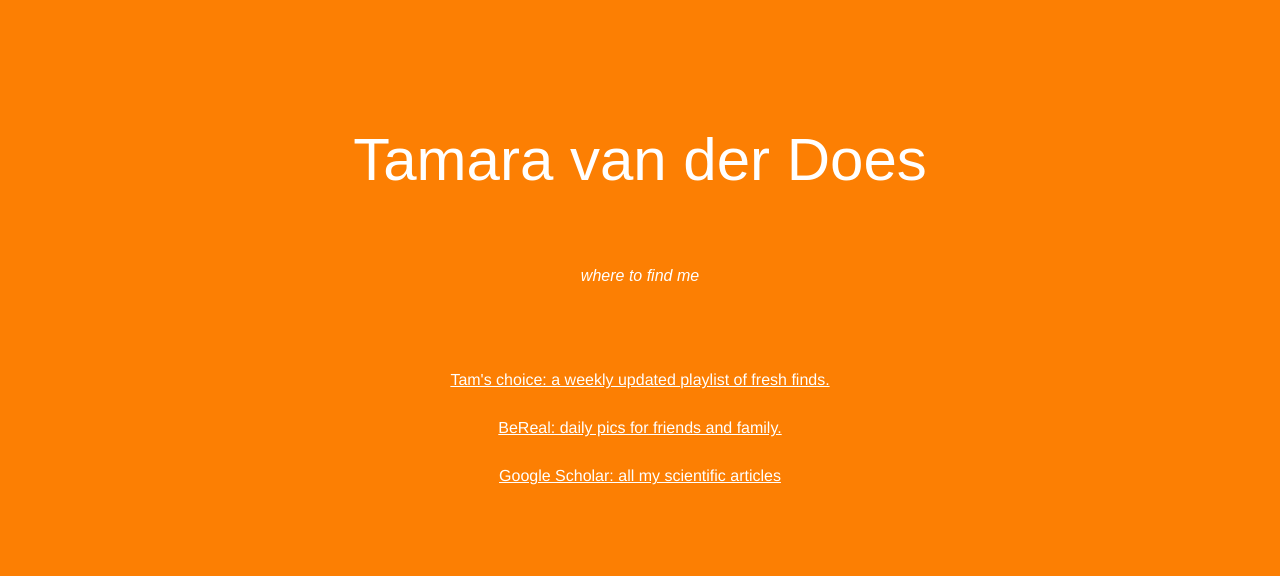
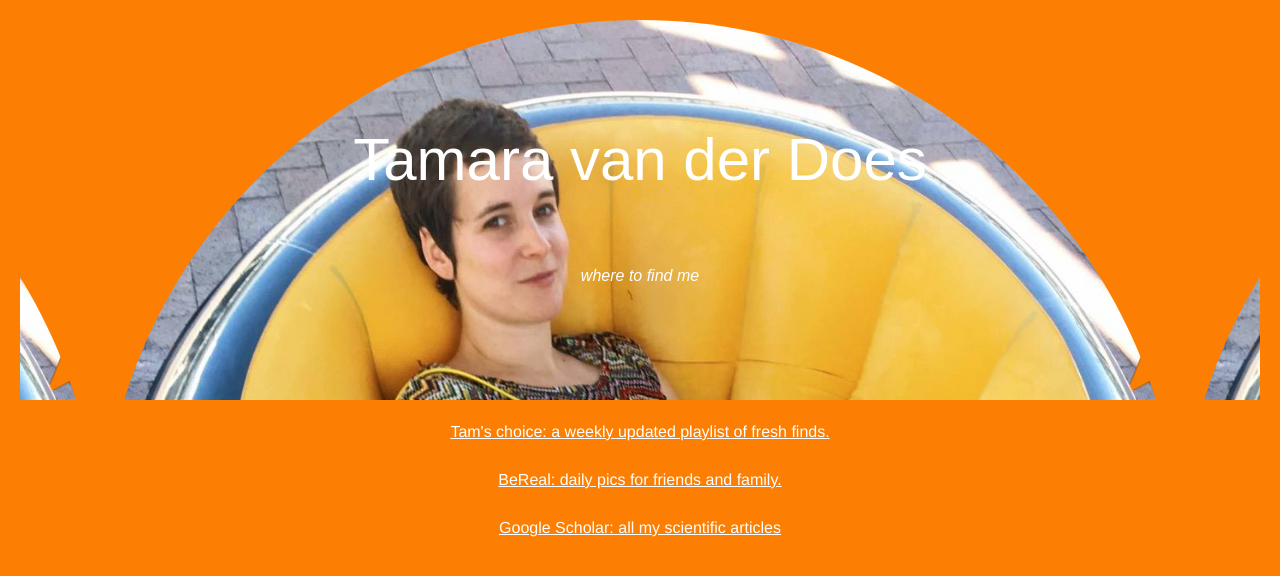
Before and after one commit to tamaravdd/tamaravdd.github.io, a plain HTML site: page index.html in a window 1280 px wide. Drawn offline with Linux system fonts and the light colour scheme.

Commit message:
Update index.html

```diff
--- a/index.html
+++ b/index.html
@@ -23,6 +23,10 @@ body {
   background: #fc7f03;
   color: white;
   font-family: 'Akzidenz', sans-serif;
+  background-image: url('images/tam_circle.png');
+  background-position: center top;
+  height: 300px; /* adjust this value to fit your image */
+  text-align: center;
 }
 
 /* Increase the font size and un-bold the h1 element */
```
